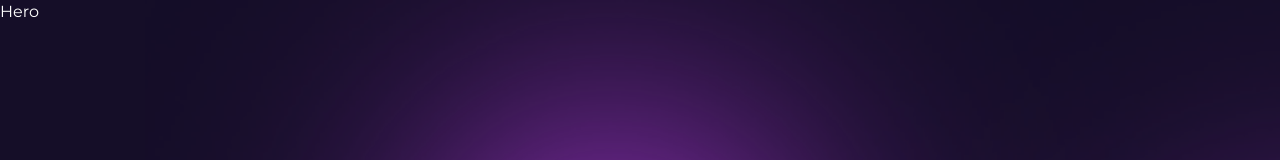
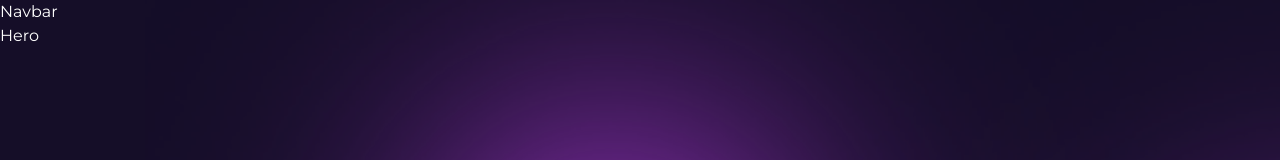
Before and after one commit to gift56/getlinked-ui-challengn, a Next.js app: page / in a window 1280 px wide. Shown: the top 160 px of the page. Built offline with nearby package versions, Linux system fonts and the light colour scheme; a web font is replaced by a local one.

Commit message:
working on hero page

```diff
--- a/components/index.tsx
+++ b/components/index.tsx
@@ -1,4 +1,6 @@
 import CustomizeButton from "./CustomizeButton";
+import Footer from "./Footer";
 import Hero from "./LandingpageContent/Hero";
+import Navbar from "./Navbar";
 
-export { CustomizeButton, Hero };
+export { CustomizeButton, Hero, Navbar, Footer };
--- a/layout/MainLayout.tsx
+++ b/layout/MainLayout.tsx
@@ -1,5 +1,6 @@
 import { ReactNode } from "react";
 import Head from "next/head";
+import { Navbar } from "@/components";
 
 interface LayoutProps {
   children: ReactNode;
@@ -12,7 +13,7 @@ const MainLayout = ({ children, pagetitle }: LayoutProps) => {
       <Head>
         <title>{`Getlinked - ${pagetitle}`}</title>
       </Head>
-
+      <Navbar />
       <main>{children}</main>
     </>
   );
```
